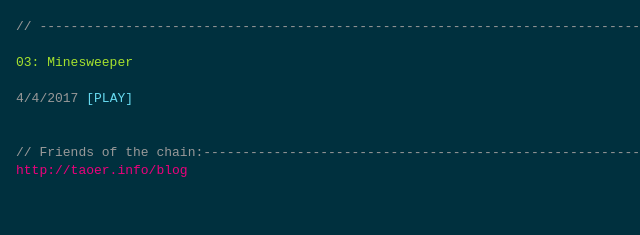
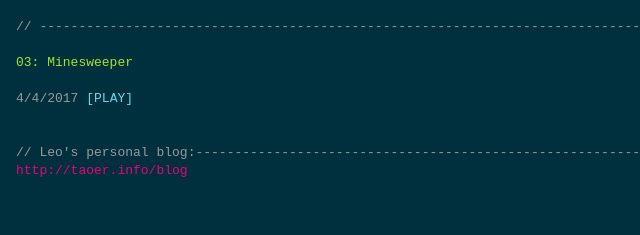
Before and after one commit to e174596549/Blog, a plain HTML site: page template/index.html in a window 1280 px wide. Shown: the top 235 px of the page, 640-1280 px from the left. Drawn offline with Linux system fonts and the light colour scheme; no server answers; a web font is replaced by a local one.

Commit message:
修改个人博客地址说明

```diff
--- a/template/index.html
+++ b/template/index.html
@@ -448,8 +448,8 @@
                 <div id="id-minesweeper-rank" class="multi-column"></div>
                 <br>
                 <span class="grey oneliner">
-                    // Friends of the
-                    chain:--------------------------------------------------------------------------------------------------------------------------------------------------------------------------------------------------------------------------------------------
+                    // Leo's personal
+                    blog:--------------------------------------------------------------------------------------------------------------------------------------------------------------------------------------------------------------------------------------------
                 </span>
                 <br>
                 <a href="http://taoer.info/blog">http://taoer.info/blog</a>
```
